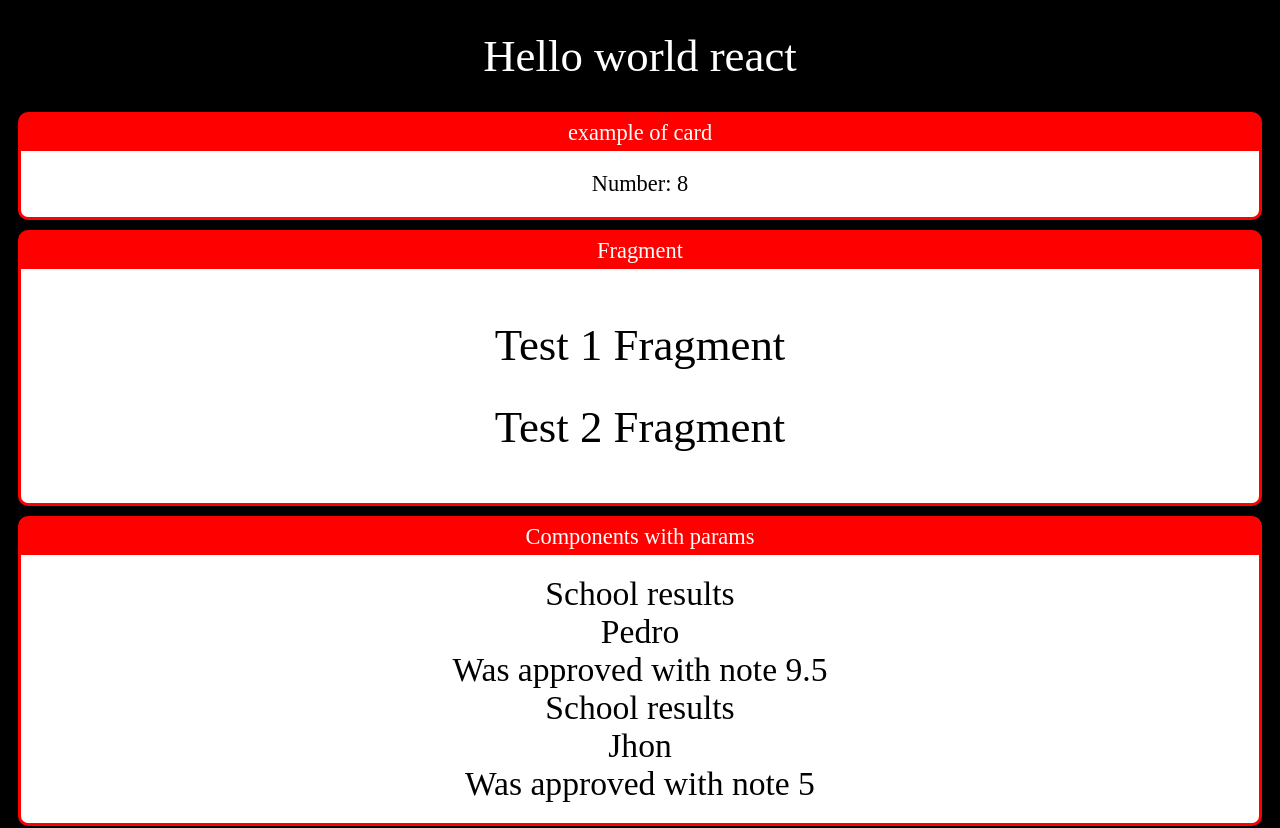
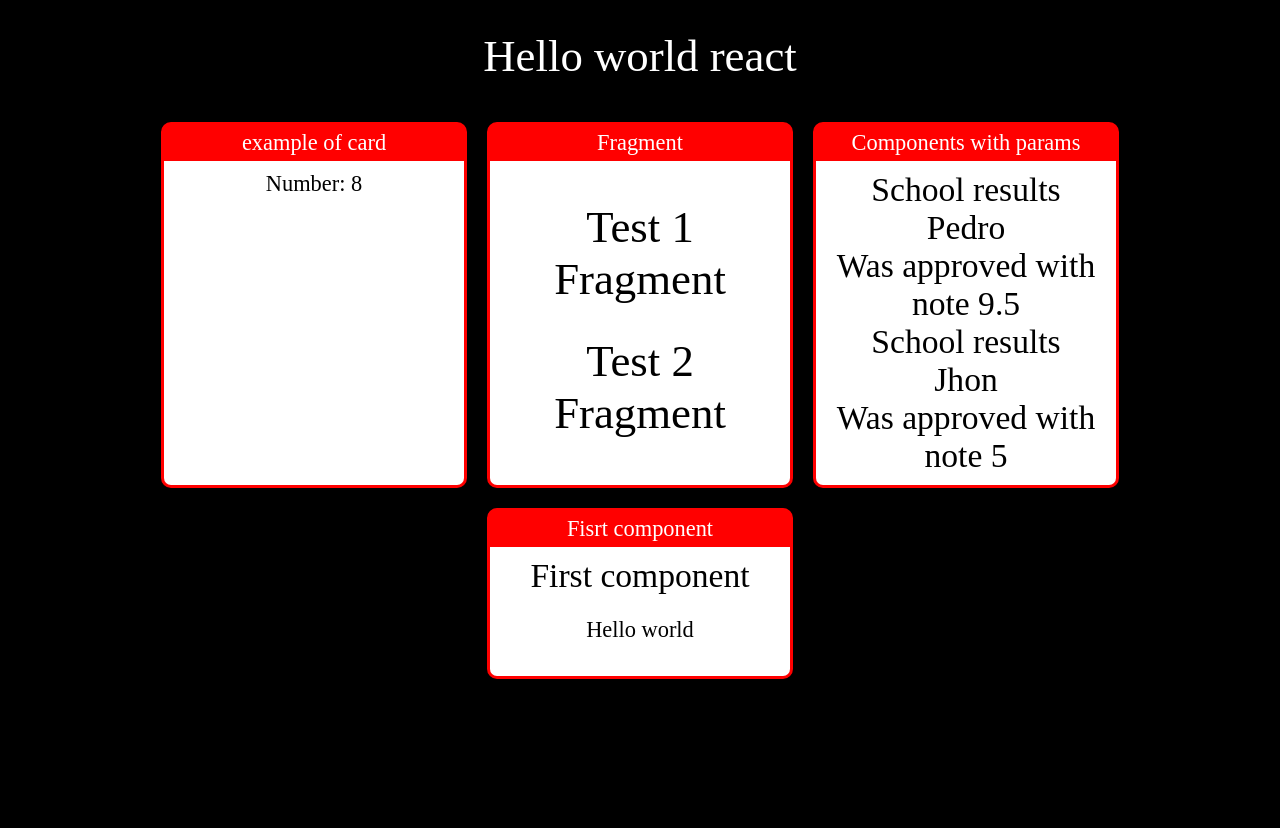
Before and after one commit to bbnsdevelop/react-zero-advanced, a React (Create React App) app in the folder fundamentals/: page / in a window 1280 px wide. Shown: the top 828 px of the page. After the commit the page ends 800 px from the top, so only its background shows below. Built offline with nearby package versions, Linux system fonts and the light colour scheme.

Commit message:
Chore: adding flex-box

```diff
--- /dev/null
+++ b/fundamentals/src/App.css
@@ -0,0 +1,5 @@
+.App .Cards{
+    display: flex;
+    flex-wrap: wrap;
+    justify-content: center;
+}
--- a/fundamentals/src/App.jsx
+++ b/fundamentals/src/App.jsx
@@ -1,6 +1,6 @@
 import React from "react";
 
-import "./index.css";
+import "./App.css"
 
 import FirstComponent from "./components/basic/FirstComponent";
 import ComponentWithParam from "./components/basic/ComponentWithParam";
@@ -8,13 +8,17 @@ import FragmentsComponent from "./components/basic/FragmentsComponent";
 import Calc from "./components/basic/CalcNumberRandomBetweenMinAndMax";
 import Card from "./components/layout/Card";
 
-
 // eslint-disable-next-line import/no-anonymous-default-export
 export default (_) => (
-  <div>
+  <div className="App">
+
     <h1>Hello world react</h1>
+
+    <div className="Cards">
       <Card title="example of card">
-      <Calc min={2} max={50}> </Calc>
+        <Calc min={2} max={50}>
+          {" "}
+        </Calc>
       </Card>
 
       <Card title="Fragment">
@@ -38,8 +42,7 @@ export default (_) => (
       <Card title="Fisrt component">
         <FirstComponent></FirstComponent>
       </Card>
-
-
+    </div>
 
   </div>
 );
--- a/fundamentals/src/components/layout/Card.css
+++ b/fundamentals/src/components/layout/Card.css
@@ -4,6 +4,10 @@
     overflow: hidden;
     border: 3px solid red;
     margin: 10px;
+    flex-direction: column;
+    display: flex;
+    min-width: 300px;
+    max-width: 300px;
 }
 
 .Card .Title{
@@ -13,7 +17,8 @@
 }
 
 .Card .Content{
+    flex: 1;
     background-color: white;
     color: black;
-    padding: 20px 0px;
+    padding: 10px;
 }
--- a/fundamentals/src/index.js
+++ b/fundamentals/src/index.js
@@ -1,5 +1,7 @@
 import React from 'react';
 import ReactDOM from 'react-dom/client';
+
+import "./index.css";
 
 import App from './App'
 const root = ReactDOM.createRoot(document.getElementById('root'));
```
Lines whose indentation alone changed are shown as unchanged.
